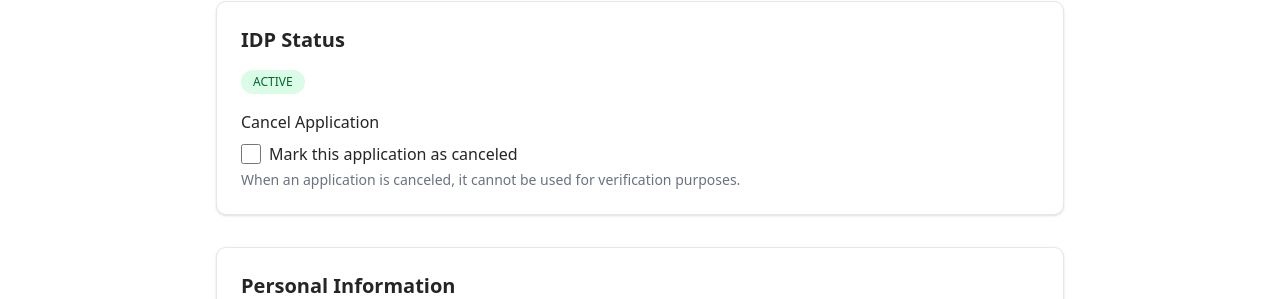
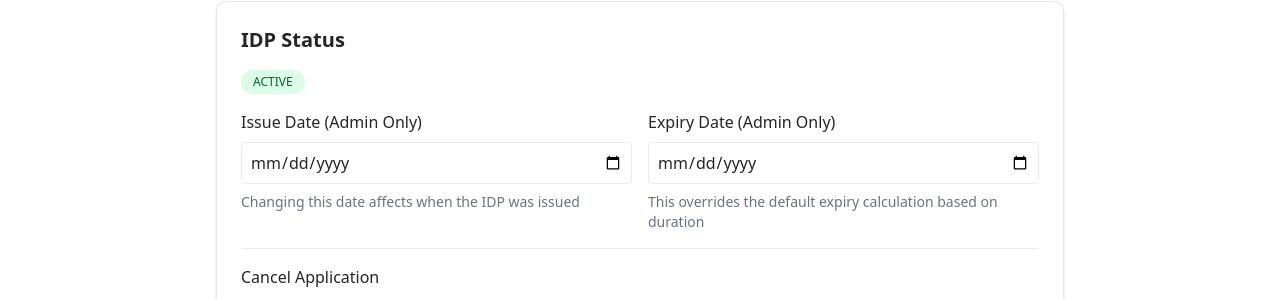
Before and after one commit to maytham553/DLRS, a React (Vite) app: page /idp/edit/1 in a window 1280 px wide. Shown: the part 217-516 px from the top of the page. Built offline with nearby package versions, Linux system fonts and the light colour scheme; no server answers; the database is empty; sample sign-in values are in the browser's storage.

Commit message:
allow users to edit expiry and issue dates

```diff
--- a/src/pages/IDP/Edit.tsx
+++ b/src/pages/IDP/Edit.tsx
@@ -14,6 +14,8 @@ export const IDPEdit = () => {
     const [error, setError] = useState<string | null>(null);
     const [isLoading, setIsLoading] = useState(true);
     const [hasExpired, setHasExpired] = useState(false);
+    const [issueDate, setIssueDate] = useState<Date | null>(null);
+    const [expiryDate, setExpiryDate] = useState<Date | null>(null);
 
     // State for upload progress
     const [personalPhotoProgress, setPersonalPhotoProgress] = useState(0);
@@ -121,8 +123,18 @@ export const IDPEdit = () => {
                     }
 
                     // Check if the IDP has expired
-                    if (data.createdAt) {
-                        const issueDate = new Date((data.createdAt as any).seconds * 1000);
+                    if (data.issueDate) {
+                        // Use the issueDate field if it exists
+                        const issueDate = new Date((data.issueDate as any).seconds * 1000);
+                        setIssueDate(issueDate);
+
+                        // Use expiryDate field if it exists
+                        if (data.expiryDate) {
+                            const expiryDate = new Date((data.expiryDate as any).seconds * 1000);
+                            setExpiryDate(expiryDate);
+                            setHasExpired(new Date() > expiryDate);
+                        } else {
+                            // Calculate expiry date based on duration if not set
                             const expirationDate = new Date(issueDate);
                             if (data.duration.includes("1 YEAR")) {
                                 expirationDate.setFullYear(issueDate.getFullYear() + 1);
@@ -134,13 +146,47 @@ export const IDPEdit = () => {
                                 expirationDate.setFullYear(issueDate.getFullYear() + 10);
                             } else {
                                 // Legacy format handling
-                            if (data.duration === "1 year") {
+                                if ((data.duration as any) === "1 year") {
                                     expirationDate.setFullYear(issueDate.getFullYear() + 1);
-                            } else if (data.duration === "3 years") {
+                                } else if ((data.duration as any) === "3 years") {
                                     expirationDate.setFullYear(issueDate.getFullYear() + 3);
                                 }
                             }
+                            setExpiryDate(expirationDate);
                             setHasExpired(new Date() > expirationDate);
+                        }
+                    } else if (data.createdAt) {
+                        // Fall back to createdAt if no issueDate
+                        const issueDate = new Date((data.createdAt as any).seconds * 1000);
+                        setIssueDate(issueDate);
+
+                        // Use expiryDate field if it exists
+                        if (data.expiryDate) {
+                            const expiryDate = new Date((data.expiryDate as any).seconds * 1000);
+                            setExpiryDate(expiryDate);
+                            setHasExpired(new Date() > expiryDate);
+                        } else {
+                            // Calculate expiry date based on duration
+                            const expirationDate = new Date(issueDate);
+                            if (data.duration.includes("1 YEAR")) {
+                                expirationDate.setFullYear(issueDate.getFullYear() + 1);
+                            } else if (data.duration.includes("3 YEAR")) {
+                                expirationDate.setFullYear(issueDate.getFullYear() + 3);
+                            } else if (data.duration.includes("5 YEAR")) {
+                                expirationDate.setFullYear(issueDate.getFullYear() + 5);
+                            } else if (data.duration.includes("10 YEAR")) {
+                                expirationDate.setFullYear(issueDate.getFullYear() + 10);
+                            } else {
+                                // Legacy format handling
+                                if ((data.duration as any) === "1 year") {
+                                    expirationDate.setFullYear(issueDate.getFullYear() + 1);
+                                } else if ((data.duration as any) === "3 years") {
+                                    expirationDate.setFullYear(issueDate.getFullYear() + 3);
+                                }
+                            }
+                            setExpiryDate(expirationDate);
+                            setHasExpired(new Date() > expirationDate);
+                        }
                     }
                 } else {
                     setError("Application not found");
@@ -306,6 +352,21 @@ export const IDPEdit = () => {
                 isCanceled: data.isCanceled
             };
 
+            // Add issue date and expiry date if they have been modified
+            if (issueDate) {
+                updateData.issueDate = {
+                    seconds: Math.floor(issueDate.getTime() / 1000),
+                    nanoseconds: 0
+                };
+            }
+
+            if (expiryDate) {
+                updateData.expiryDate = {
+                    seconds: Math.floor(expiryDate.getTime() / 1000),
+                    nanoseconds: 0
+                };
+            }
+
             // Update the document
             const docRef = doc(db, "idps", id);
             await updateDoc(docRef, updateData);
@@ -358,6 +419,55 @@ export const IDPEdit = () => {
                             </div>
                         )}
                     </div>
+
+                    {/* Date Management Section */}
+                    <div className="grid grid-cols-1 md:grid-cols-2 gap-4 mb-4 border-b pb-4">
+                        <div className="space-y-2">
+                            <label htmlFor="issueDate" className="block font-medium">
+                                Issue Date (Admin Only)
+                            </label>
+                            <input
+                                id="issueDate"
+                                type="date"
+                                className="w-full p-2 border rounded focus:ring-2 focus:ring-blue-500"
+                                value={issueDate ? issueDate.toISOString().split('T')[0] : ''}
+                                onChange={(e) => {
+                                    const date = e.target.value;
+                                    if (date) {
+                                        setIssueDate(new Date(date));
+                                    }
+                                }}
+                            />
+                            <p className="text-sm text-gray-500">
+                                Changing this date affects when the IDP was issued
+                            </p>
+                        </div>
+
+                        <div className="space-y-2">
+                            <label htmlFor="expiryDate" className="block font-medium">
+                                Expiry Date (Admin Only)
+                            </label>
+                            <input
+                                id="expiryDate"
+                                type="date"
+                                className="w-full p-2 border rounded focus:ring-2 focus:ring-blue-500"
+                                value={expiryDate ? expiryDate.toISOString().split('T')[0] : ''}
+                                onChange={(e) => {
+                                    const date = e.target.value;
+                                    if (date) {
+                                        const newExpiryDate = new Date(date);
+                                        setExpiryDate(newExpiryDate);
+                                        // Update the hasExpired state
+                                        setHasExpired(new Date() > newExpiryDate);
+                                    }
+                                }}
+                            />
+                            <p className="text-sm text-gray-500">
+                                This overrides the default expiry calculation based on duration
+                            </p>
+                        </div>
+                    </div>
+
                     <div>
                         <p className="font-medium mb-2">Cancel Application</p>
                         <div className="flex items-center">
```
Lines whose indentation alone changed are shown as unchanged.
